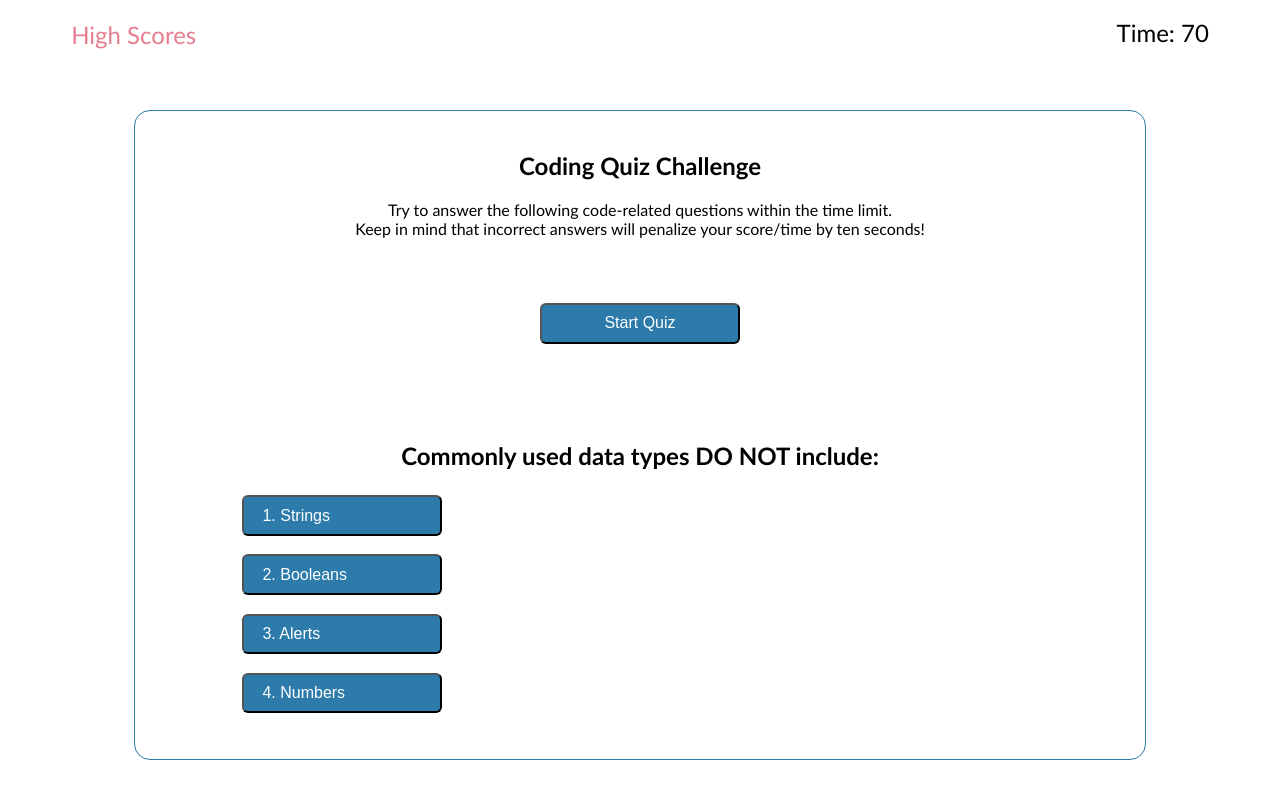
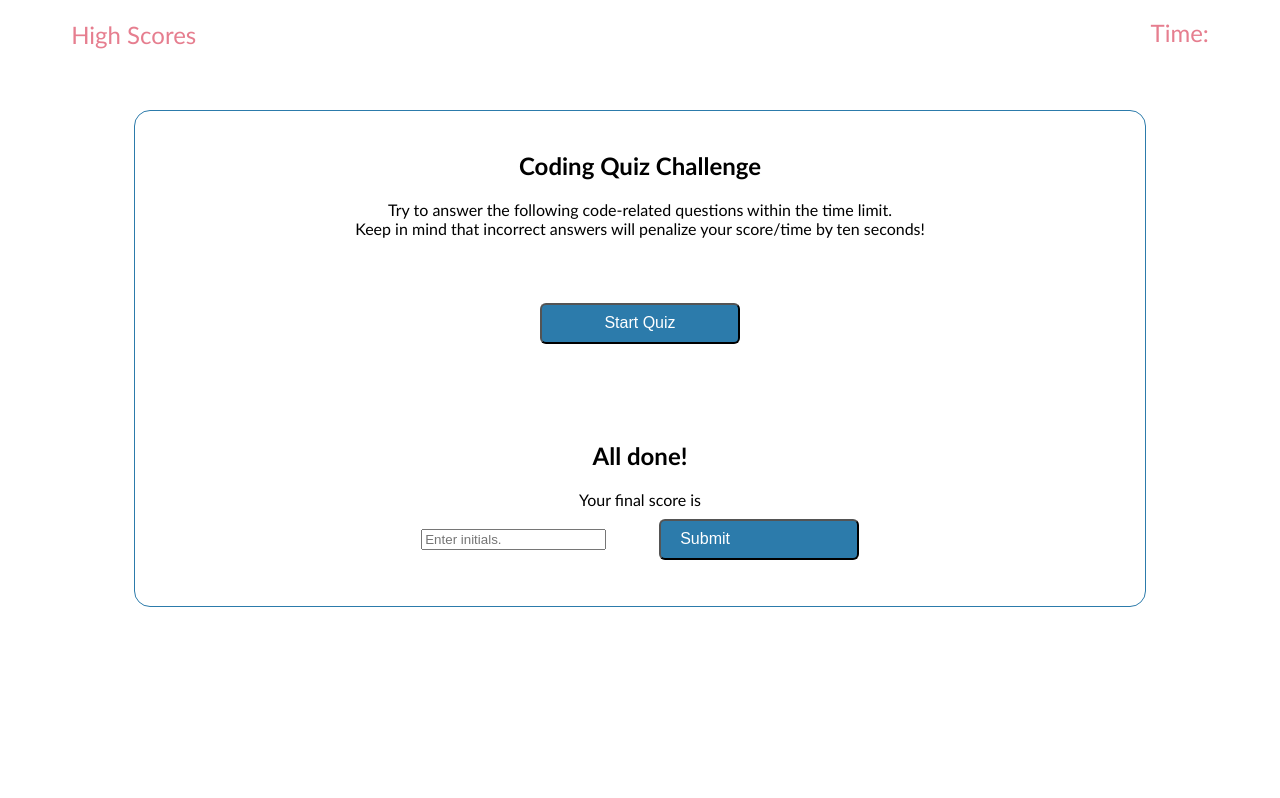
Before and after one commit to eepitsporsche/timed_coding_assessment_quiz, a plain HTML site: page index.html in a window 1280 px wide. Drawn offline with Linux system fonts and the light colour scheme.

Commit message:
"added quiz start/end prompts & their css styles"

```diff
--- a/assets/script.js
+++ b/assets/script.js
@@ -1,15 +1,24 @@
+//DOM Elements
+var timerEl = document.getElementById("timer");
+var questionsEl = document.getElementById("questions");
+var optionsEl = document.getElementById("options");
+var startButton = document.getElementById("start_quiz");
+var userNameEl = document.getElementById("user_name");
+var submitButton = document.getElementById("submit_score");
+var goBackButton = document.getElementById("go_back")
+
+
 //function for timer counter
-var timer = document.getElementById("timer");
 
 function countdown() {
     var secondsLeft = 75;
 
-    timer.textContent = "Time: " + secondsLeft;
+    timerEl.textContent = "Time: " + secondsLeft;
 
     var timerInterval = setInterval(function() {
         secondsLeft--;
 
-        timer.textContent = "Time: " + secondsLeft;
+        timerEl.textContent = "Time: " + secondsLeft;
 
      if (secondsLeft <= 0) {
         clearInterval(timerInterval);
@@ -24,31 +33,25 @@ countdown();
 
 
 //Quiz question/answer array
-var question1 = {
+{
     question: "Commonly used data types DO NOT include:",
     options: ["1. Strings", "2. Booleans", "3. Alerts", "4. Numbers"],
     answer: "3. Alerts",
-}
 
-var question2 = {
     question: "The condition of an if/else statement is enclosed with:",
     options: ["1. Quotes", "2. Curly brackets", "3. Parenthesis", "4. Square brackets"],
     answer: "3. Parenthesis",
-}
 
-var question3 = {
+
     question: "Arrays in javascript can be used to store _______.",
     options: ["1. Numbers and strings", "2. Other arrays", "3. Booleans", "4. All of the above"],
     answer: "4. All of the above",
-}
 
-var question4 = {
     question: "String values must be enclosed within _______ when being assigned to variables.",
     options: ["1. Commas", "2. Curly brackets", "3. Quotes", "4. Parenthesis"],
     answer: "3. Quotes",
-}
 
-var question5 = {
+
     question: "A very useful tool used during development and debugging for printing content to the debugger is:",
     options: ["1. Javascript", "2. Terminal/Bash", "3. For loops", "4. Console.log"],
     answer: "4. Console.log",
@@ -56,7 +59,7 @@ var question5 = {
 
 
 //Display quiz questions
-document.getElementById("question1").textContent = question1.question;
+document.getElementById("question_prompt").textContent = question1.question;
 document.getElementById("option1").textContent = question1.options[0];
 document.getElementById("option2").textContent = question1.options[1];
 document.getElementById("option3").textContent = question1.options[2];
@@ -64,20 +67,24 @@ document.getElementById("option4").textContent = question1.options[3];
 
 
 //User input button
-var userAnswer = document.querySelectorAll("button");
+var userAnswer = document.querySelector("button");
+
 
 //Function to determine user's answer is right/wrong
 answerVerification = document.getElementById("answer_verification");
 var userScore = 0;
 
-document.addEventListener("click", function verifyAnswer(userAnswer) {
+function verifyAnswer(userAnswer) {
     if (userAnswer === question1.answer) {
         answerVerification.textContent = "Correct!";
-        userScore++
+        userScore += 1;
     } else {
         answerVerification.textContent = "Incorrect!";
     }
-})
+}
+
+document.addEventListener("click", verifyAnswer)
+
 
 //function to calculate score
 
--- a/assets/style.css
+++ b/assets/style.css
@@ -8,6 +8,9 @@ body {
     font-family: 'Gill Sans', 'Gill Sans MT', Calibri, 'Trebuchet MS', sans-serif;
 }
 
+a {
+    text-decoration: none;
+}
 
 /*High Score Link Style*/
 #high_scores {
@@ -26,6 +29,7 @@ body {
 /*Timer Style*/
 #timer {
     position: relative;
+    color: var(--secondary);
     text-align: right;
     margin: -4% 5% 0 0;
     font-weight: 100;
@@ -33,7 +37,7 @@ body {
 
 
 /*Quiz Prompt Attributes*/
-.quiz_prompt, #question1 {
+.quiz_prompt, #question_prompt, .quiz_end > h2 {
     margin: 10% 0 0 0;
     font-weight: 600;
 }
--- a/index.html
+++ b/index.html
@@ -9,33 +9,43 @@
 <body>
 
     <!--High score link-->
-    <div>
-        <h2 id="high_scores">High Scores</h2>
-    </div>
+        <div>
+            <a href="./highscores.html"><h2 id="high_scores">High Scores</h2></a>
+        </div>
 
     <!--Timer-->
-    <div >
-        <h2 id="timer"></h2>
-    </div>
+        <div>
+            <h2 id="timer">Time: </h2>
+        </div>
 
     <!--Quiz Container-->
-    <div class="quiz_container">
-            <section><h2 id="quiz_prompt">Coding Quiz Challenge</h2>
+    <main class="quiz_container">
+            <!--Quiz Intro Prompt-->
+            <section id="quiz_start"><h2 id="quiz_prompt">Coding Quiz Challenge</h2>
             <p>Try to answer the following code-related questions within the time limit.
             <br>Keep in mind that incorrect answers will penalize your score/time by ten seconds!
             </p>
             <button id="start_quiz">Start Quiz</button>
             </section>
 
-            <h2 id="question1"></h2>
-            <ul>
-                <li><button id="option1"></li>
-                <li><button id="option2"></li>
-                <li><button id="option3"></li>
-                <li><button id="option4"></li>
-            </ul>
+            <!--Quiz Questions-->
+            <section class="hidden" id="questions">
+            <h2 id="question_prompt"></h2>
+                <div id="options"><div>
             <p id="answer_verification"></p>
-    </div>
+            </section>
+
+            <!--Save User Score & Initials-->
+            <section class="hidden" id="quiz_end">
+                <h2>All done!</h2>
+                <p>Your final score is
+                    <span id="user_score"></span>
+                <br>
+                    <input type="text" id="user_name" placeholder="Enter initials."/>
+                    <button id="submit_score">Submit</button>
+                </p>
+            </section>
+    </main>
 
 
     <script src="./assets/script.js"></script>
```
